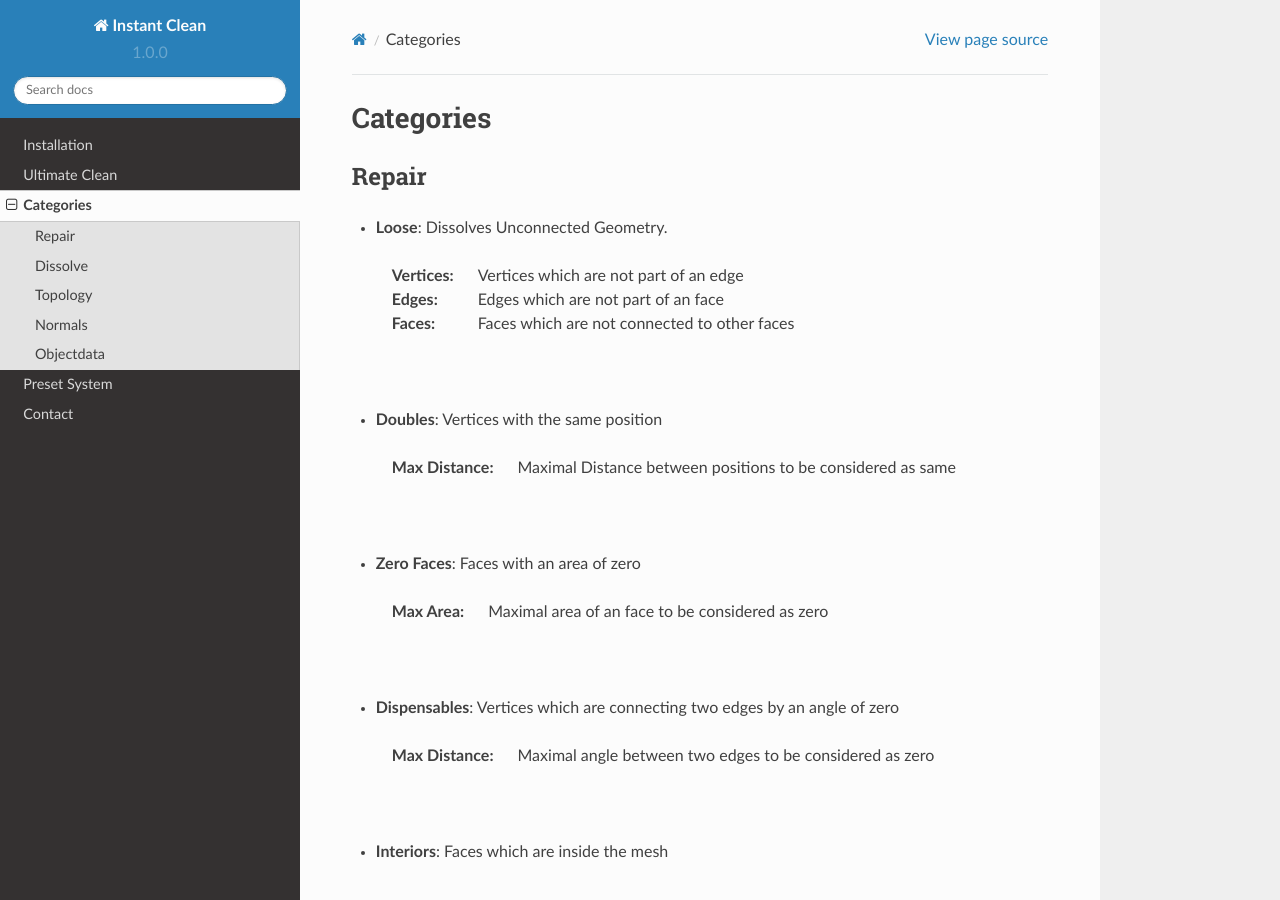
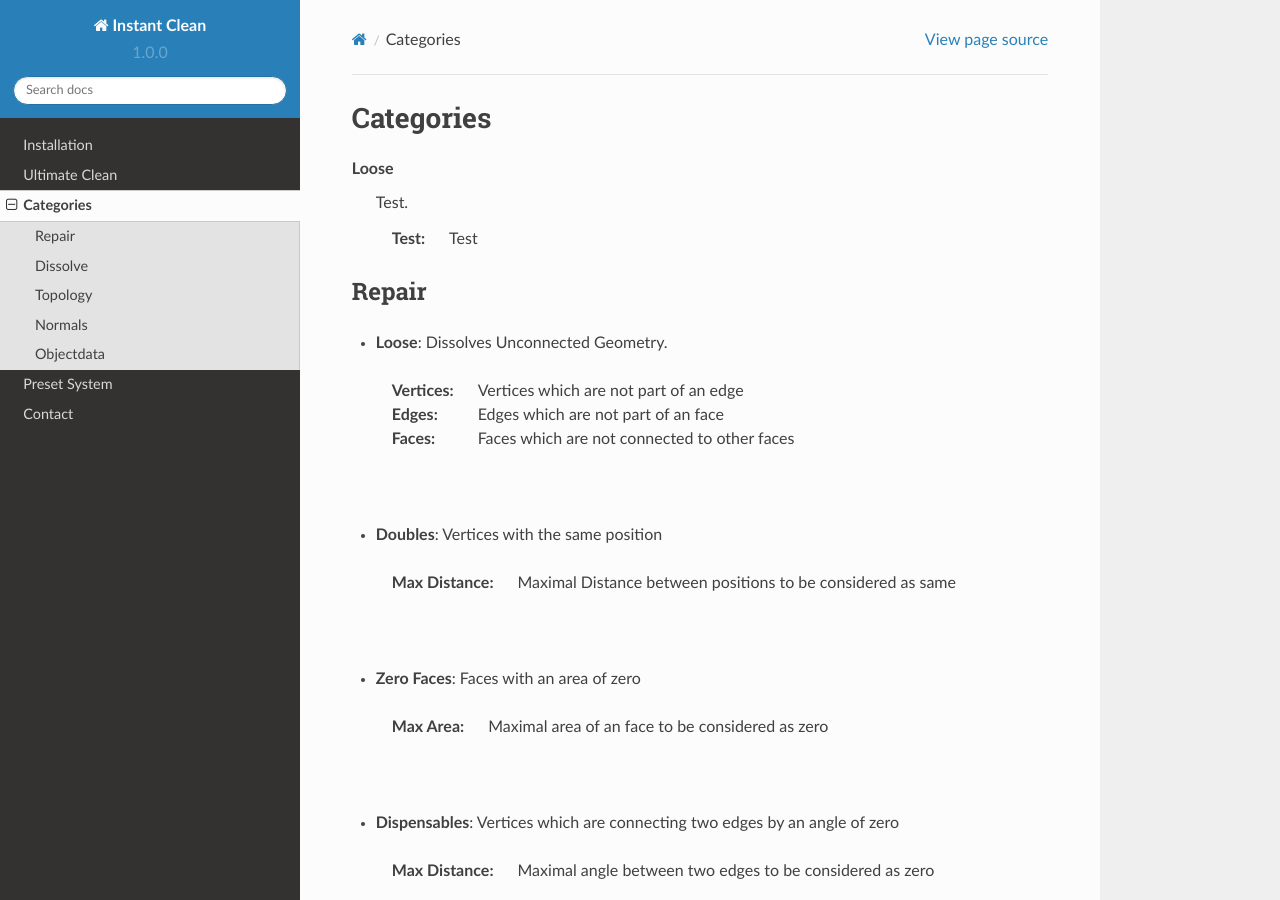
Before and after one commit to rubenmesserschmidt/Instant-Clean_docs, a Sphinx documentation site: the page built from docs/source/categories.rst, in a window 1280 px wide and 900 px high. Built offline with Sphinx 7.4.7 and the Read the Docs theme 2.0.0, drawn with Linux system fonts in a browser that asks for light colours.

```diff
--- a/docs/source/categories.rst
+++ b/docs/source/categories.rst
@@ -1,5 +1,10 @@
 Categories
 ##########
+
+Loose
+   Test.
+
+   :Test: Test
 
 Repair
 ******
```
